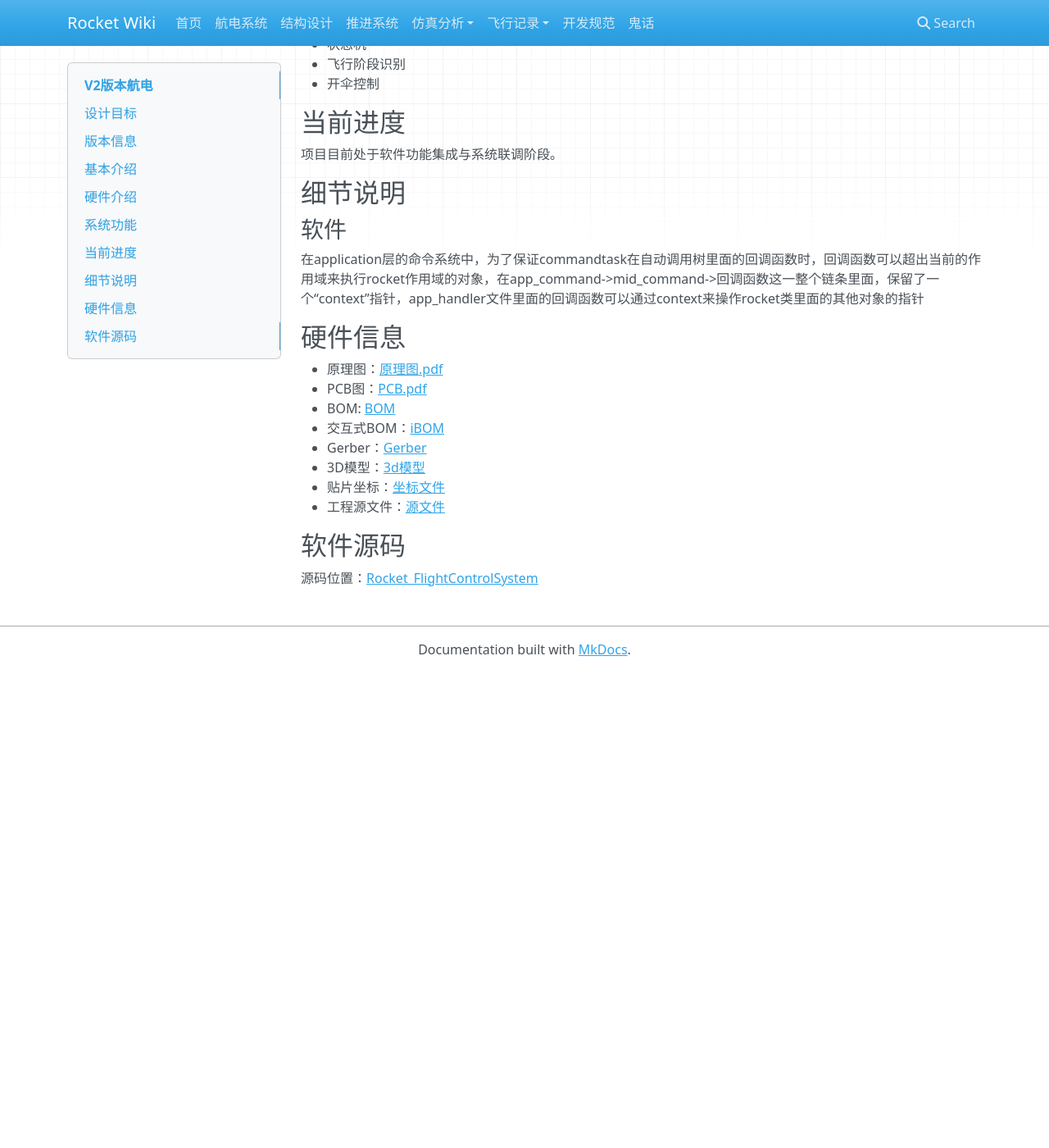
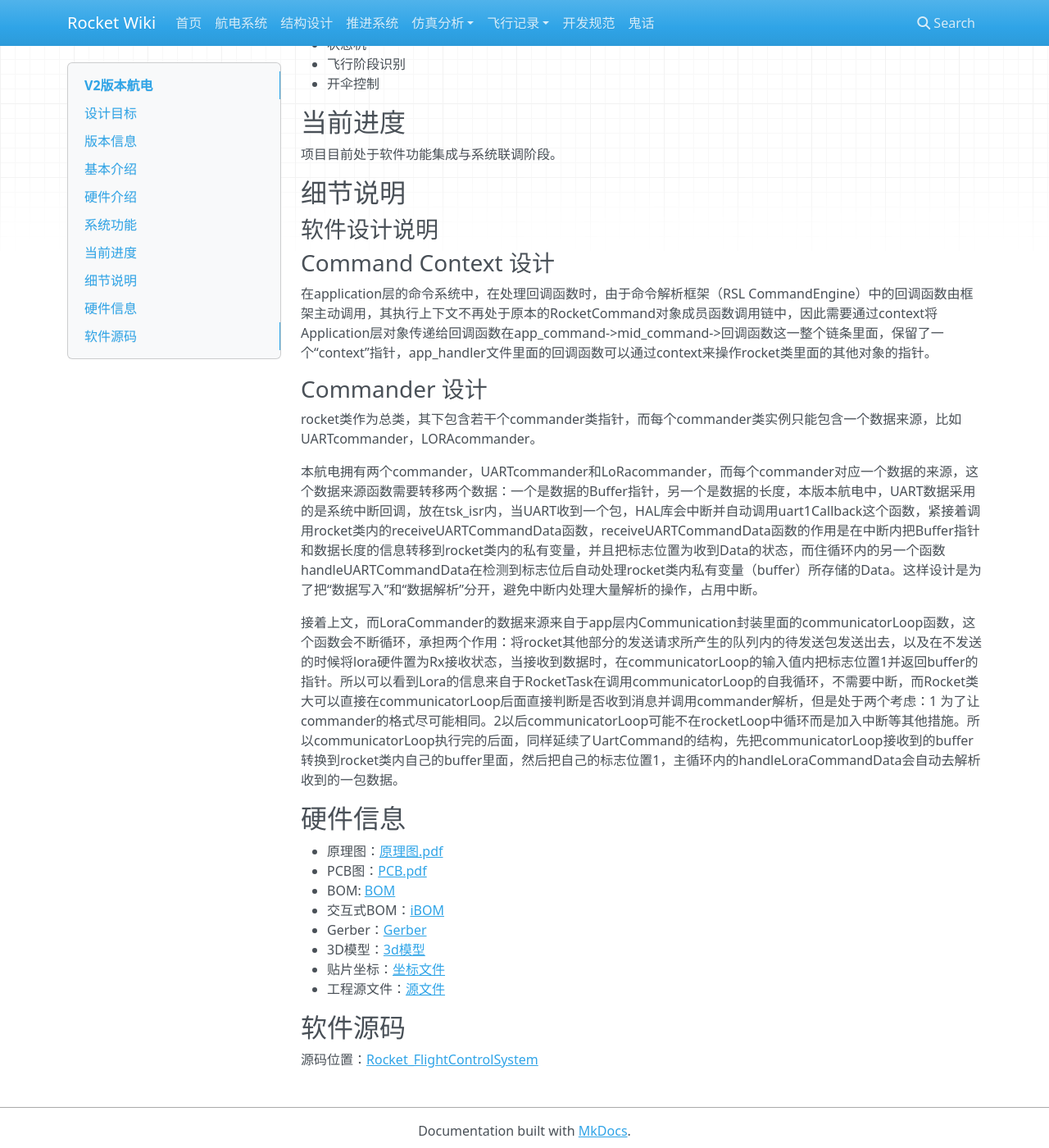
Before and after one commit to SophonSnwflake/rocket-docs, an MkDocs documentation site: the page built from docs/avionics/v2/index.md, in a window 1280 px wide and 1400 px high, scrolled down 2128 px. Shown: the whole window at 82% size. Built offline with MkDocs 1.6.1, drawn with Linux system fonts in a browser that asks for light colours; nearby versions of some CDN libraries; before the commit the page ends 2948 px from its top, so only the background shows below that.

Commit message:
加入详细双Commander设计说明

```diff
--- a/docs/avionics/v2/index.md
+++ b/docs/avionics/v2/index.md
@@ -80,9 +80,19 @@
 
 ## 细节说明
 
-### 软件
+### 软件设计说明
 
-在application层的命令系统中，为了保证commandtask在自动调用树里面的回调函数时，回调函数可以超出当前的作用域来执行rocket作用域的对象，在app_command->mid_command->回调函数这一整个链条里面，保留了一个“context”指针，app_handler文件里面的回调函数可以通过context来操作rocket类里面的其他对象的指针
+### Command Context 设计
+
+在application层的命令系统中，在处理回调函数时，由于命令解析框架（RSL CommandEngine）中的回调函数由框架主动调用，其执行上下文不再处于原本的RocketCommand对象成员函数调用链中，因此需要通过context将Application层对象传递给回调函数在app_command->mid_command->回调函数这一整个链条里面，保留了一个“context”指针，app_handler文件里面的回调函数可以通过context来操作rocket类里面的其他对象的指针。
+
+### Commander 设计
+
+rocket类作为总类，其下包含若干个commander类指针，而每个commander类实例只能包含一个数据来源，比如UARTcommander，LORAcommander。
+
+本航电拥有两个commander，UARTcommander和LoRacommander，而每个commander对应一个数据的来源，这个数据来源函数需要转移两个数据：一个是数据的Buffer指针，另一个是数据的长度，本版本航电中，UART数据采用的是系统中断回调，放在tsk_isr内，当UART收到一个包，HAL库会中断并自动调用uart1Callback这个函数，紧接着调用rocket类内的receiveUARTCommandData函数，receiveUARTCommandData函数的作用是在中断内把Buffer指针和数据长度的信息转移到rocket类内的私有变量，并且把标志位置为收到Data的状态，而住循环内的另一个函数handleUARTCommandData在检测到标志位后自动处理rocket类内私有变量（buffer）所存储的Data。这样设计是为了把“数据写入”和“数据解析”分开，避免中断内处理大量解析的操作，占用中断。
+
+接着上文，而LoraCommander的数据来源来自于app层内Communication封装里面的communicatorLoop函数，这个函数会不断循环，承担两个作用：将rocket其他部分的发送请求所产生的队列内的待发送包发送出去，以及在不发送的时候将lora硬件置为Rx接收状态，当接收到数据时，在communicatorLoop的输入值内把标志位置1并返回buffer的指针。所以可以看到Lora的信息来自于RocketTask在调用communicatorLoop的自我循环，不需要中断，而Rocket类大可以直接在communicatorLoop后面直接判断是否收到消息并调用commander解析，但是处于两个考虑：1 为了让commander的格式尽可能相同。2以后communicatorLoop可能不在rocketLoop中循环而是加入中断等其他措施。所以communicatorLoop执行完的后面，同样延续了UartCommand的结构，先把communicatorLoop接收到的buffer转换到rocket类内自己的buffer里面，然后把自己的标志位置1，主循环内的handleLoraCommandData会自动去解析收到的一包数据。
 
 ## 硬件信息
 
```
